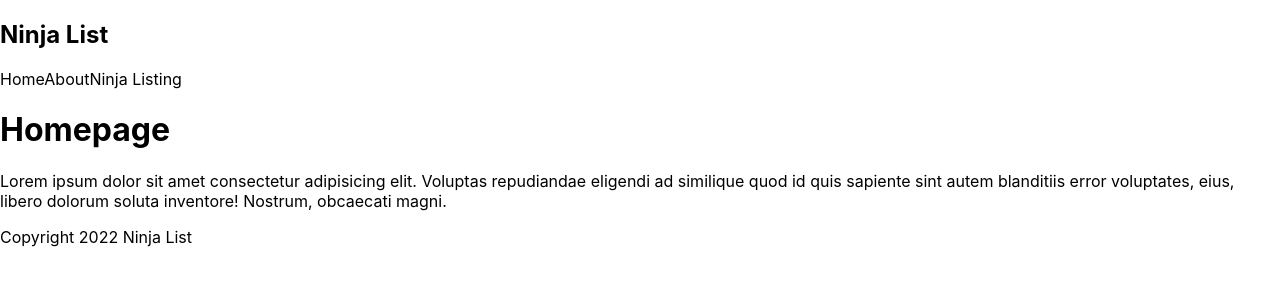
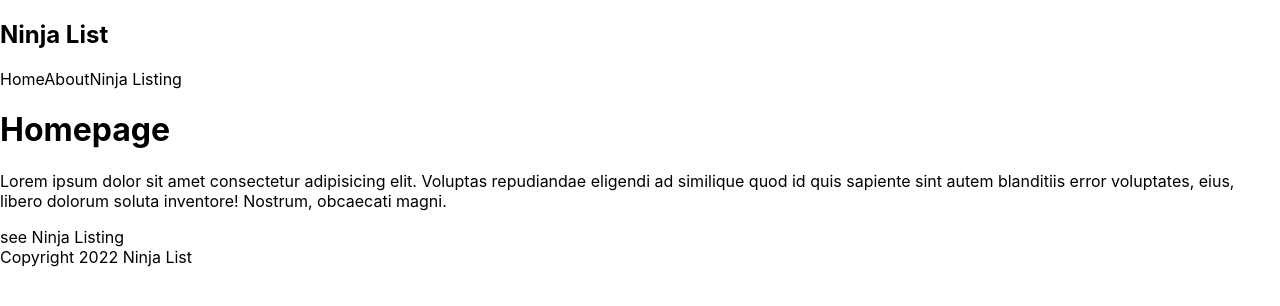
Before and after one commit to adham618/ninija-list, a Next.js app: page / in a window 1280 px wide. Shown: the top 306 px of the page. Built offline with nearby package versions, Linux system fonts and the light colour scheme.

Commit message:
add link component

```diff
--- a/components/Navbar.tsx
+++ b/components/Navbar.tsx
@@ -1,3 +1,5 @@
+import Link from "next/link"
+
 interface NavbarProps {
 
 }
@@ -8,9 +10,9 @@
       <div className="logo">
         <h1>Ninja List</h1>
       </div>
-      <a>Home</a>
-      <a>About</a>
-      <a>Ninja Listing</a>
+      <Link href="/"><a>Home</a></Link>
+      <Link href="/about"><a>About</a></Link>
+      <Link href="/ninjas"><a>Ninja Listing</a></Link>
     </nav>
   )
 }
--- a/pages/index.tsx
+++ b/pages/index.tsx
@@ -1,4 +1,5 @@
 import type { NextPage } from 'next'
+import Link from 'next/link'
 import Footer from '../components/Footer'
 import Navbar from '../components/Navbar'
 import styles from '../styles/Home.module.css'
@@ -9,6 +10,9 @@
       <Navbar />
       <h1>Homepage</h1>
       <p>Lorem ipsum dolor sit amet consectetur adipisicing elit. Voluptas repudiandae eligendi ad similique quod id quis sapiente sint autem blanditiis error voluptates, eius, libero dolorum soluta inventore! Nostrum, obcaecati magni.</p>
+      <Link href="/ninjas">
+        <a> see Ninja Listing</a>
+      </Link>
       <Footer />
     </>
   )
```
